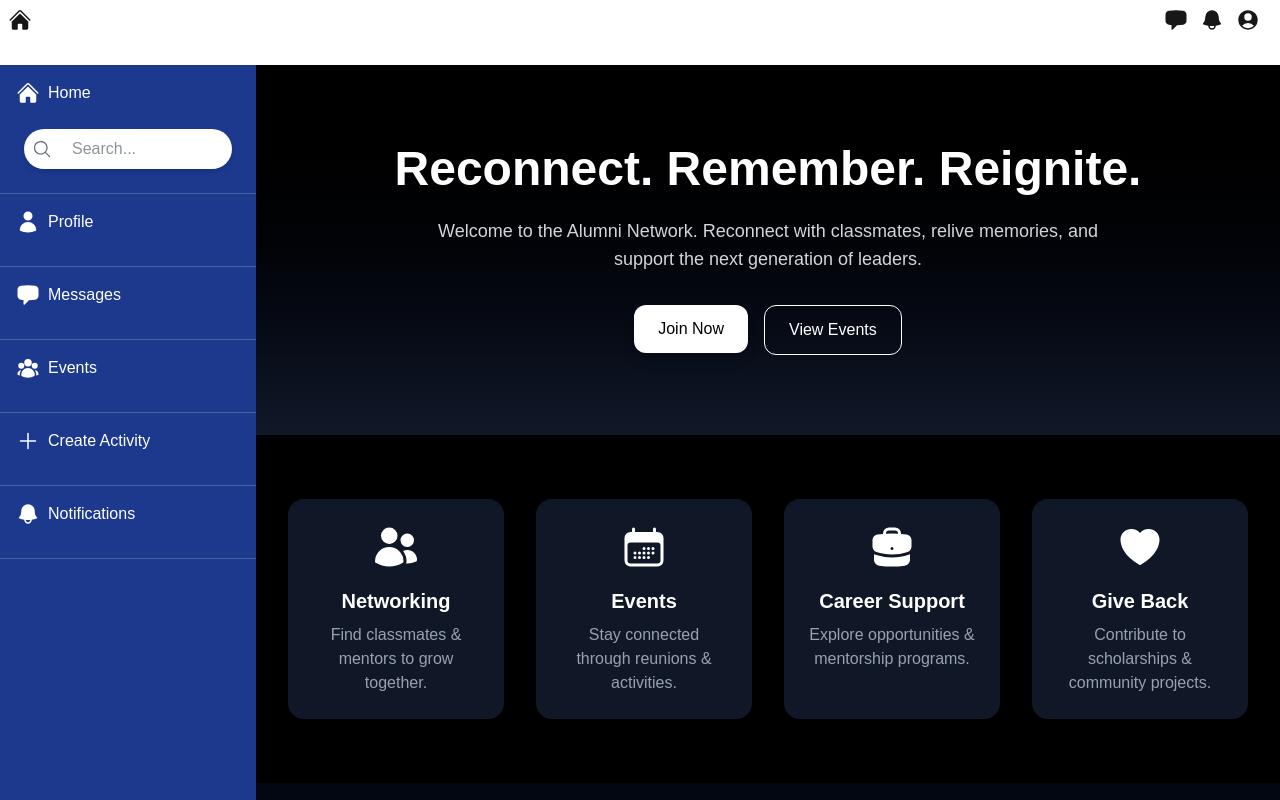
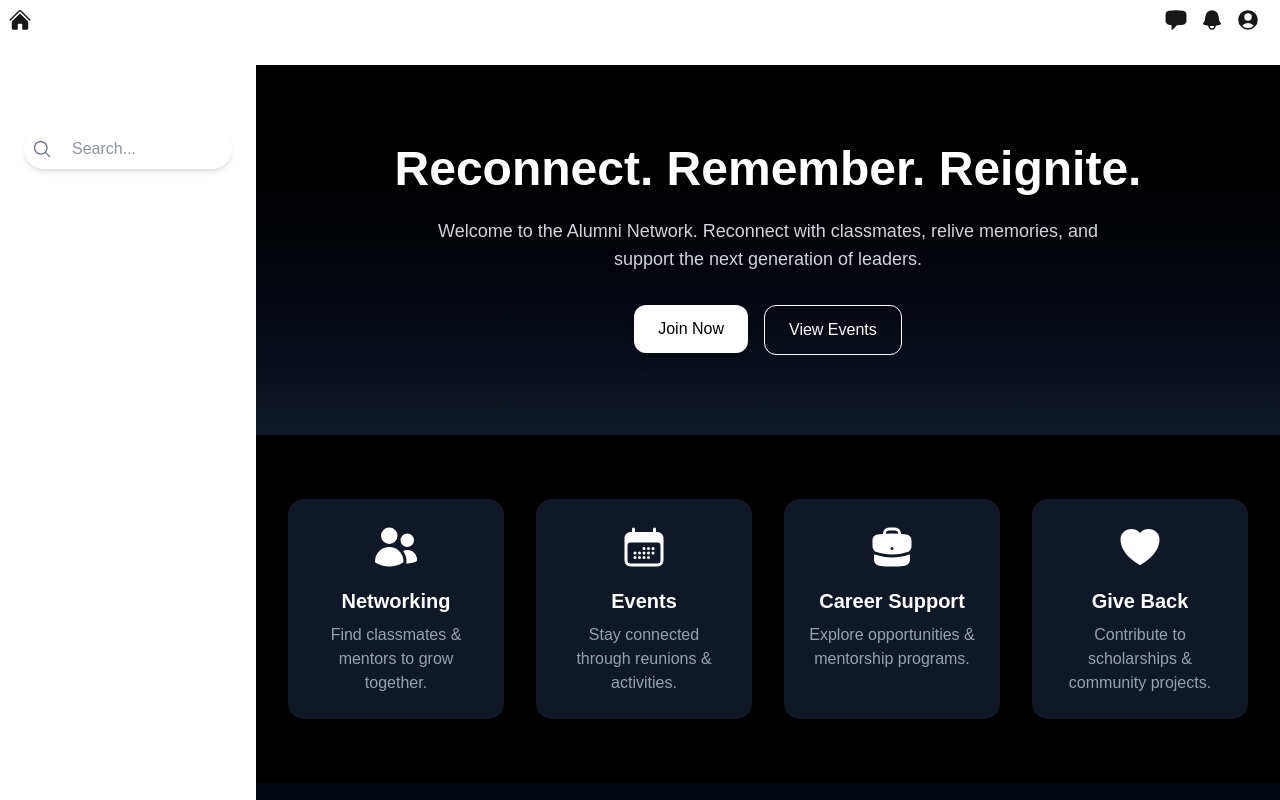
Before and after one commit to anamivale/glowing-sniffle, a Next.js app: page / in a window 1280 px wide. Shown: the top 800 px of the page. Built offline with nearby package versions, Linux system fonts and the light colour scheme.

Commit message:
refactor: change trhe background colo

```diff
--- a/src/app/components/sidebar.jsx
+++ b/src/app/components/sidebar.jsx
@@ -15,7 +15,7 @@ export default function Sidebar() {
 
 
   return (
-    <aside className="w-1/5 bg-blue-900 text-white min-h-full">
+    <aside className="w-1/5  text-white min-h-full">
 
 
       <ul className="w-full">
```
